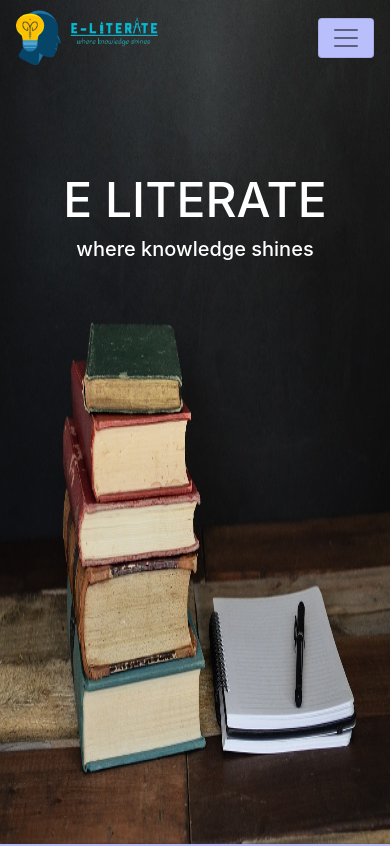
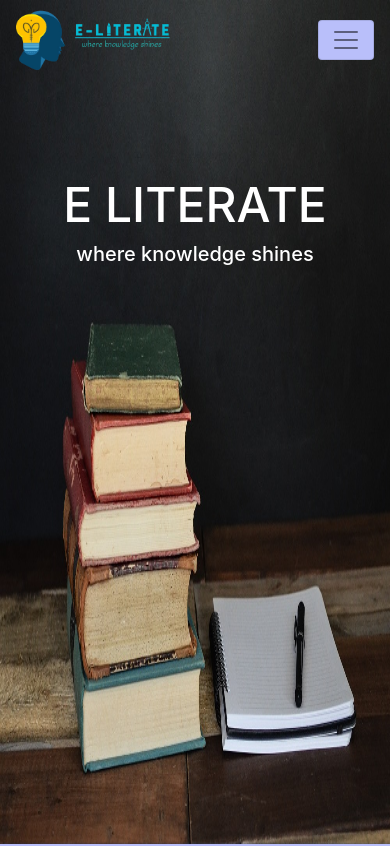
Before and after one commit to arpit456jain/e-literate, a plain HTML site: page first/index.html in a window 390 px wide. Shown: the top 846 px of the page. Drawn offline with nearby package versions, Linux system fonts and the light colour scheme.

Commit message:
Add files via upload

```diff
--- a/first/style.css
+++ b/first/style.css
@@ -193,7 +193,7 @@
 {
 	body
 	{
-		background-color: red;
+		/*background-color: red;*/
 	}
 	.navbar a img
 	{
@@ -231,11 +231,11 @@
 {
 	body
 	{
-		background-color: yellow;
+		/*background-color: yellow;*/
 	}
 	.navbar a img
 	{
-		width:37vw;
+		width:40vw;
 		padding: 0px 0px;
 	}
 	.myfooter2 ul li
```
